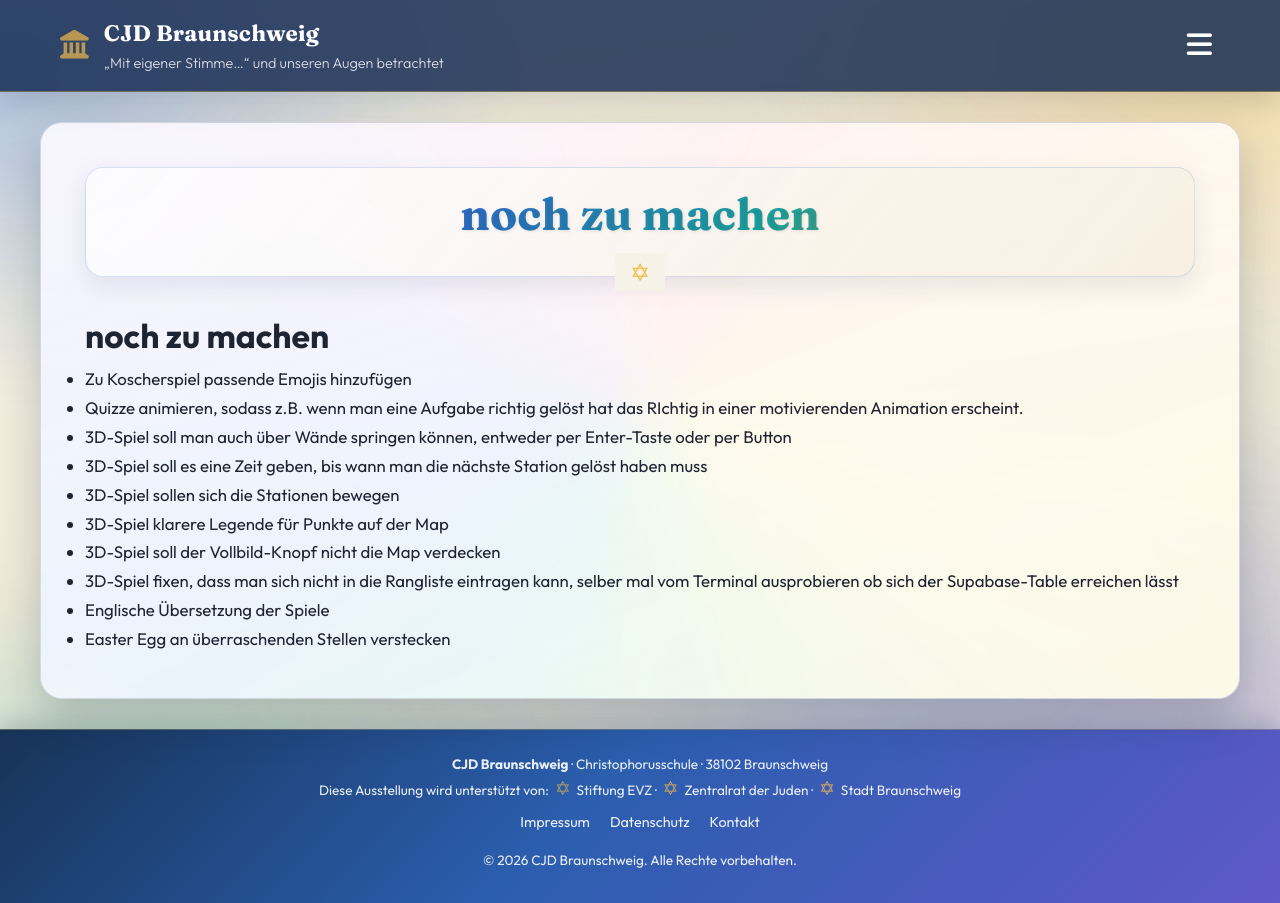
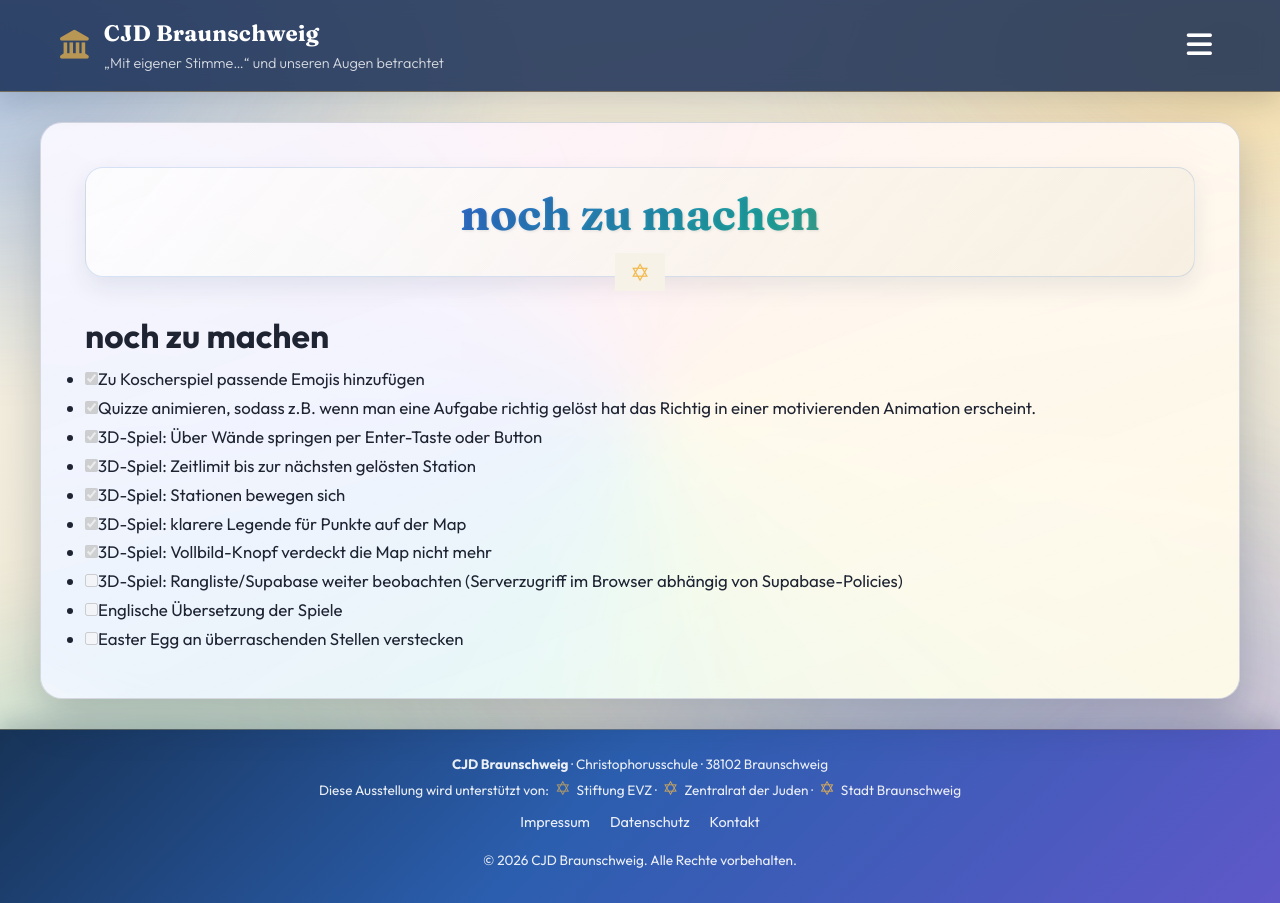
Before and after one commit to stolpersteinebs/stolpersteinebs.github.io, a Jekyll site: the page built from nochzumachen.md, in a window 1280 px wide. Built offline with Jekyll 4.4.1, drawn with Linux system fonts in a browser that asks for light colours.

Commit message:
Arbeite offene Punkte aus nochzumachen-Liste ab

```diff
--- a/dreidspiel/index.html
+++ b/dreidspiel/index.html
@@ -44,8 +44,12 @@
                 <section class="hud hud-inside" aria-label="Spielstand im Spiel">
                     <div class="hud-lives" aria-label="Leben"><span class="hud-heart" aria-hidden="true">❤️</span><span id="lives">3</span></div>
                     <div class="hud-score">Punkte: <span id="score">0</span></div>
-                    <div class="hud-meta">Zeit: <span id="timeLeft">240</span>s · Serie: <span id="streak">0</span> · Stationen: <span id="solved">0</span>/<span id="total">6</span> · Highscore: <span id="highscore">0</span></div>
+                    <div class="hud-meta">Zeit: <span id="timeLeft">240</span>s · Nächstes Ziel: <span id="stationDeadline">45</span>s · Serie: <span id="streak">0</span> · Stationen: <span id="solved">0</span>/<span id="total">6</span> · Highscore: <span id="highscore">0</span></div>
                 </section>
+                <button id="jumpButton" type="button" class="jump-btn" aria-label="Über eine Wand springen">
+                    <span class="jump-btn-title">Sprung</span>
+                    <span class="jump-btn-sub">oder Enter drücken</span>
+                </button>
                 <button id="interactButton" type="button" class="interact-btn" aria-label="Interagieren">
                     <span class="interact-btn-title">Interagieren</span>
                     <span class="interact-btn-sub">oder E drucken</span>
--- a/feiertagsquiz/index.html
+++ b/feiertagsquiz/index.html
@@ -47,6 +47,7 @@
         <p id="comboText" class="combo hidden"></p>
         <div id="answers" class="answers"></div>
         <p id="feedback" class="feedback hidden"></p>
+        <div id="celebrationText" class="celebration hidden" aria-live="polite">Richtig! 🎉</div>
         <button id="nextButton" class="next hidden" type="button">Nächste Frage</button>
         <p id="nudgeText" class="nudge hidden" aria-live="polite"></p>
     </section>
--- a/nochzumachen.md
+++ b/nochzumachen.md
@@ -5,13 +5,13 @@ layout: default
 ---
 # noch zu machen
 
-- Zu Koscherspiel passende Emojis hinzufügen
-- Quizze animieren, sodass z.B. wenn man eine Aufgabe richtig gelöst hat das RIchtig in einer motivierenden Animation erscheint.
-- 3D-Spiel soll man auch über Wände springen können, entweder per Enter-Taste oder per Button
-- 3D-Spiel soll es eine Zeit geben, bis wann man die nächste Station gelöst haben muss
-- 3D-Spiel sollen sich die Stationen bewegen
-- 3D-Spiel klarere Legende für Punkte auf der Map
-- 3D-Spiel soll der Vollbild-Knopf nicht die Map verdecken
-- 3D-Spiel fixen, dass man sich nicht in die Rangliste eintragen kann, selber mal vom Terminal ausprobieren ob sich der Supabase-Table erreichen lässt
-- Englische Übersetzung der Spiele
-- Easter Egg an überraschenden Stellen verstecken
+- [x] Zu Koscherspiel passende Emojis hinzufügen
+- [x] Quizze animieren, sodass z.B. wenn man eine Aufgabe richtig gelöst hat das Richtig in einer motivierenden Animation erscheint.
+- [x] 3D-Spiel: Über Wände springen per Enter-Taste oder Button
+- [x] 3D-Spiel: Zeitlimit bis zur nächsten gelösten Station
+- [x] 3D-Spiel: Stationen bewegen sich
+- [x] 3D-Spiel: klarere Legende für Punkte auf der Map
+- [x] 3D-Spiel: Vollbild-Knopf verdeckt die Map nicht mehr
+- [ ] 3D-Spiel: Rangliste/Supabase weiter beobachten (Serverzugriff im Browser abhängig von Supabase-Policies)
+- [ ] Englische Übersetzung der Spiele
+- [ ] Easter Egg an überraschenden Stellen verstecken
```
Also changed, not shown: dreidspiel/script.js (+136 -2 lines), dreidspiel/styles.css (+46 -3 lines), feiertagsquiz/script.js (+14 -0 lines), feiertagsquiz/styles.css (+19 -0 lines), koscherspiel/script.js (+21 -1 lines), koscherspiel/skript.css (+11 -0 lines).
